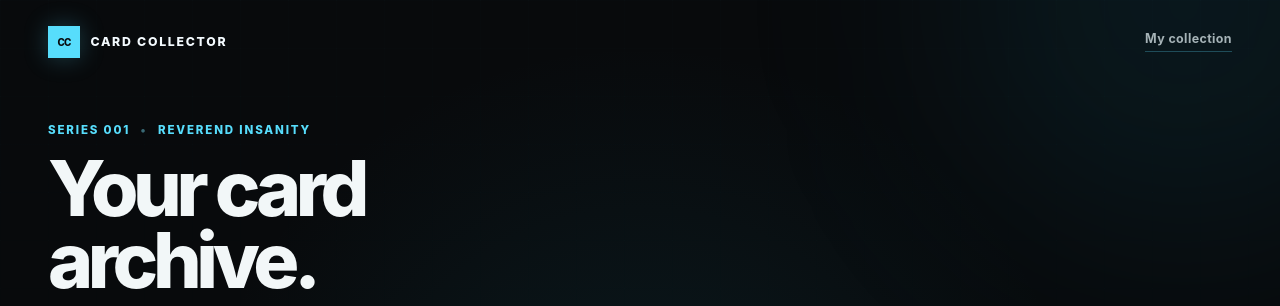
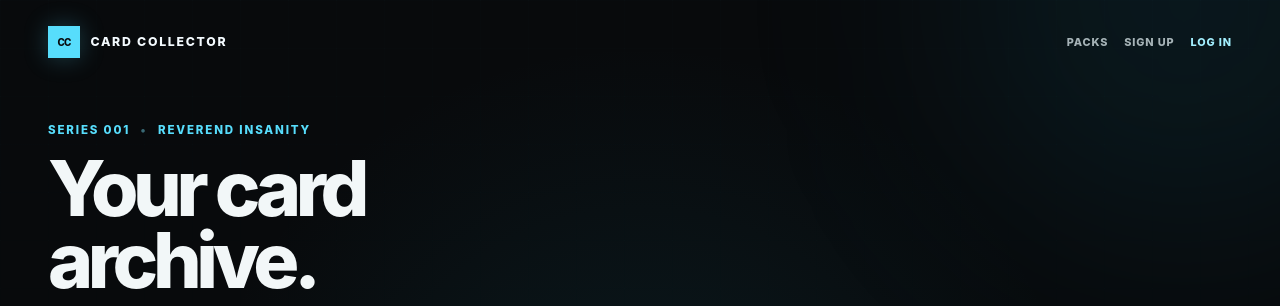
Before and after one commit to rizkwar/card_collector, a Django app: page /collection/ in a window 1280 px wide. Shown: the top 306 px of the page. Run offline with Django 5.2, Linux system fonts and the light colour scheme.

Commit message:
Refactor: extend base to collection

```diff
--- a/cards/templates/prototype/collection.html
+++ b/cards/templates/prototype/collection.html
@@ -1,21 +1,10 @@
-{% load static %}
+{% extends "base.html" %}
 
-<!DOCTYPE html>
-<html lang="en">
-<head>
-    <meta charset="UTF-8">
-    <meta name="viewport" content="width=device-width, initial-scale=1.0">
-    <title>My Collection | Card Collector</title>
-    <link rel="stylesheet" href="{% static 'css/prototype.css' %}">
-</head>
-<body>
-    <div class="page-glow glow-one" aria-hidden="true"></div>
-    <div class="page-glow glow-two" aria-hidden="true"></div>
-    <header class="site-header">
-        <a class="wordmark" href="{% url 'home' %}"><span class="wordmark-mark">CC</span> Card Collector</a>
-        <p class="pack-meta">My collection</p>
-    </header>
-    <main class="game-page collection-page">
+{% block title %}My Collection | Card Collector{% endblock %}
+{% block header_meta %}My collection{% endblock %}
+
+{% block content %}
+    <div class="collection-page">
         <p class="eyebrow">Series 001 <span aria-hidden="true">•</span> Reverend Insanity</p>
         <h1 class="page-title">Your card<br>archive.</h1>
         <section class="collection-summary" aria-label="Collection progress">
@@ -53,6 +42,5 @@
                 <a class="button button-primary" href="{% url 'home' %}">Open your first pack <span aria-hidden="true">→</span></a>
             </section>
         {% endif %}
-    </main>
-</body>
-</html>
+    </div>
+{% endblock %}
```
